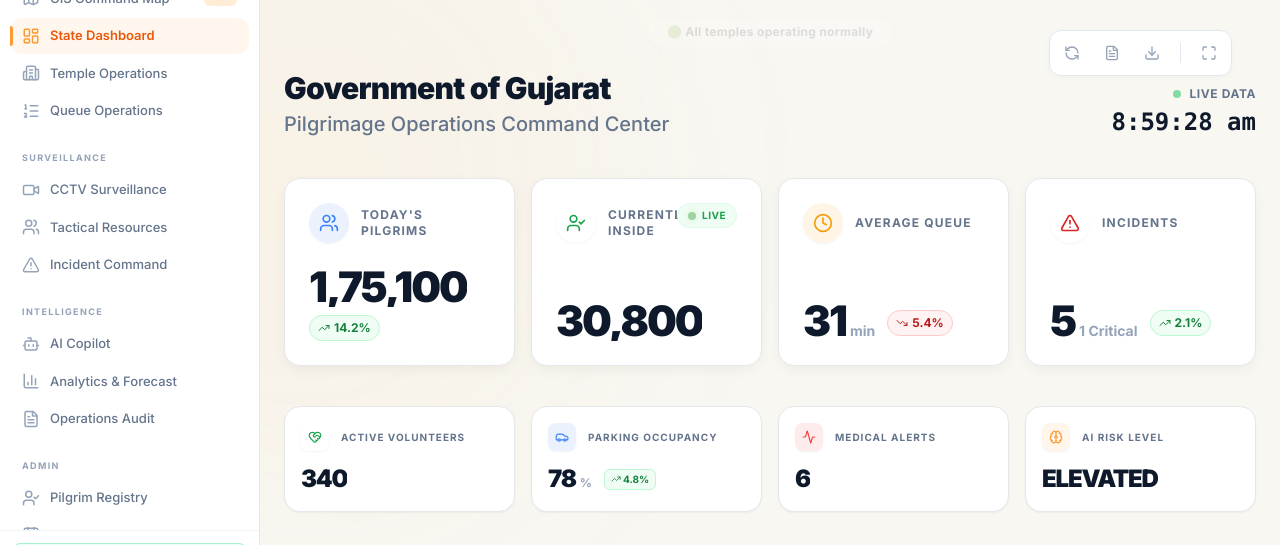
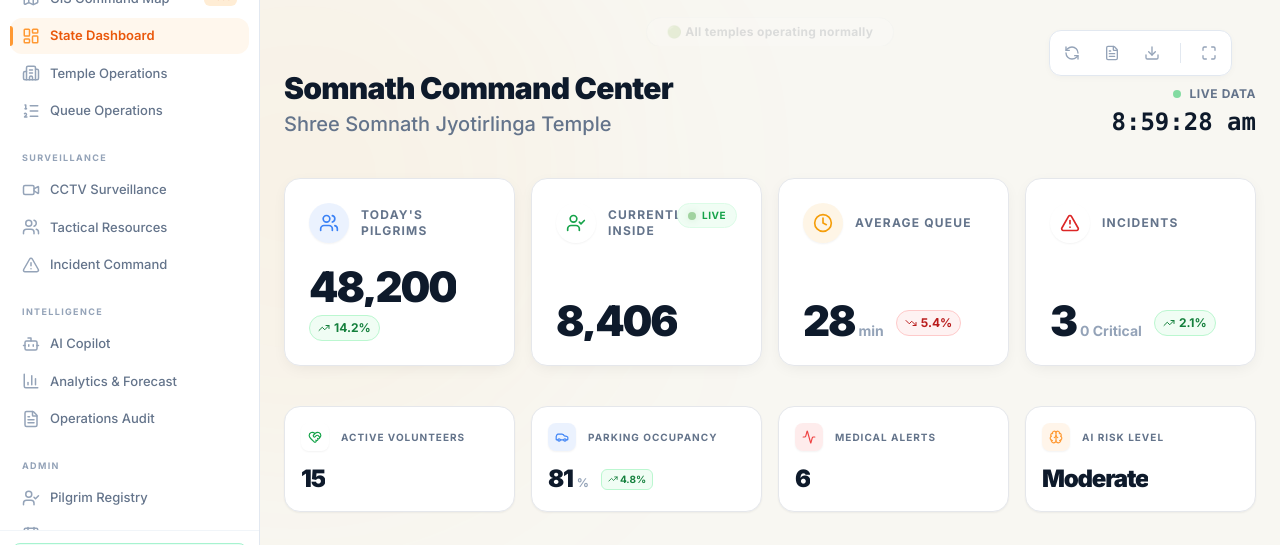
Before and after one commit to AdishAZ/YatraFlow, a React (Vite) app: page /dashboard in a window 1280 px wide. Shown: the part 123-668 px from the top of the page. Built offline with nearby package versions, Linux system fonts and the light colour scheme.

Commit message:
Refactor: synchronize Analytics, Dashboard, and Incidents with activeTemple context

```diff
--- a/src/context/OperationalContext.tsx
+++ b/src/context/OperationalContext.tsx
@@ -1,5 +1,5 @@
 import React, { createContext, useContext, useState, useMemo, type ReactNode } from 'react';
-import { TEMPLES, CAMERA_FEEDS, type TempleId, type TempleInfo, type CameraFeed } from '@/lib/data';
+import { TEMPLES, CAMERA_FEEDS, TEMPLE_KPIS, type TempleId, type TempleInfo, type CameraFeed } from '@/lib/data';
 
 interface OperationalContextType {
   selectedTemple: TempleId;
@@ -35,6 +35,19 @@
     aiConfidence: 98,
     waitTime: 45
   });
+
+  React.useEffect(() => {
+    // Reset base metrics when temple switches
+    const kpi = TEMPLE_KPIS.find(k => k.templeId === selectedTemple);
+    if (kpi) {
+      setGlobalMetrics({
+        crowdLevel: kpi.densityPct || kpi.crowdDensity,
+        visitors: kpi.currentVisitors,
+        aiConfidence: 95,
+        waitTime: kpi.avgWaitMin || kpi.avgQueueTime
+      });
+    }
+  }, [selectedTemple]);
 
   React.useEffect(() => {
     const timer = setInterval(() => {
--- a/src/pages/Analytics.tsx
+++ b/src/pages/Analytics.tsx
@@ -1,5 +1,6 @@
 import React, { useState } from 'react';
 import { motion, type Variants } from 'framer-motion';
+import { useOperational } from '@/context/OperationalContext';
 import {
   ComposedChart, AreaChart, Area, BarChart, Bar, LineChart, Line, RadarChart, PolarGrid, PolarAngleAxis, PolarRadiusAxis, Radar,
   XAxis, YAxis, CartesianGrid, Tooltip as RechartsTooltip, ResponsiveContainer, Legend
@@ -135,7 +136,7 @@
 };
 
 export default function Analytics() {
-  const [activeTemple, setActiveTemple] = useState('All Temples');
+  const { selectedTemple, templeInfo } = useOperational();
 
   const containerVariants = {
     hidden: { opacity: 0 },
@@ -158,22 +159,7 @@
             <BrainCircuit className="w-6 h-6 text-primary" />
             AI Intelligence Center
           </h1>
-          <p className="text-sm text-secondary mt-1">Predictive analytics and deep learning insights across Gujarat temples.</p>
-        </div>
-
-        <div className="flex bg-surface border border-border rounded-lg p-1">
-          {['All Temples', 'Somnath', 'Ambaji'].map(tab => (
-            <button
-              key={tab}
-              onClick={() => setActiveTemple(tab)}
-              className={cn(
-                "px-4 py-1.5 text-xs font-medium rounded-md transition-colors",
-                activeTemple === tab ? "bg-primary text-white shadow-sm" : "text-secondary hover:text-text hover:bg-card"
-              )}
-            >
-              {tab}
-            </button>
-          ))}
+          <p className="text-sm text-secondary mt-1">Predictive analytics and deep learning insights for {templeInfo.fullName}.</p>
         </div>
       </div>
 
--- a/src/pages/Dashboard.tsx
+++ b/src/pages/Dashboard.tsx
@@ -20,11 +20,21 @@
 import { ExportDialog } from '@/components/ui/ExportDialog';
 import { showToast } from '@/components/ui/Toast';
 import { useDemoState } from '@/hooks/useDemoState';
+import { useOperational } from '@/context/OperationalContext';
 
 export default function Dashboard() {
   const navigate = useNavigate();
-  const { actions } = useDemoState();
+  const { actions, incidents, resources } = useDemoState();
+  const { selectedTemple, globalMetrics, templeInfo } = useOperational();
   const [currentTime, setCurrentTime] = useState(new Date());
+
+  const activeTempleKPI = TEMPLE_KPIS.find(t => t.templeId === selectedTemple) || TEMPLE_KPIS[0];
+  const activeIncidentsCount = incidents.filter(i => i.templeId === selectedTemple && i.status !== 'Resolved').length;
+  const criticalIncidentsCount = incidents.filter(i => i.templeId === selectedTemple && i.severity === 'Critical' && i.status !== 'Resolved').length;
+  const activeVolunteersCount = resources.filter(r => r.templeId === selectedTemple).length;
+  const activeAlertsCount = actions.getActiveAlertCount(); // Simplified for now
+
+  const filteredActivityFeed = ACTIVITY_FEED.filter(a => a.templeId === selectedTemple);
 
   const [showExport, setShowExport] = useState(false);
   const [activeTimespan, setActiveTimespan] = useState('Today');
@@ -81,10 +91,10 @@
       <div className="flex flex-col md:flex-row md:items-end justify-between gap-4 mt-2">
         <motion.div initial={{ opacity: 0, x: -20 }} animate={{ opacity: 1, x: 0 }}>
           <h1 className="text-3xl font-black tracking-tight text-[#0E1A2B] flex items-center gap-3">
-            Government of Gujarat
+            {templeInfo.name} Command Center
           </h1>
           <p className="text-xl font-medium text-slate-500 mt-1">
-            Pilgrimage Operations Command Center
+            {templeInfo.fullName}
           </p>
         </motion.div>
         <motion.div initial={{ opacity: 0, x: 20 }} animate={{ opacity: 1, x: 0 }} className="text-right">
@@ -102,7 +112,7 @@
       <div className="grid grid-cols-1 md:grid-cols-2 lg:grid-cols-4 gap-4 mt-4">
         <MetricCard
           title="Today's Pilgrims"
-          value={STATEWIDE_KPIS.todayPilgrims}
+          value={activeTempleKPI.todayVisitors}
           icon={Users}
           trend={{ value: 14.2, label: 'vs last week' }}
           variant="primary"
@@ -110,7 +120,7 @@
         />
         <MetricCard
           title="Currently Inside"
-          value={STATEWIDE_KPIS.currentInside}
+          value={globalMetrics.visitors}
           icon={UserCheck}
           live
           color="text-green-600"
@@ -118,7 +128,7 @@
         />
         <MetricCard
           title="Average Queue"
-          value={STATEWIDE_KPIS.avgQueueTime}
+          value={globalMetrics.waitTime}
           suffix="min"
           icon={Clock}
           color="text-amber-500"
@@ -127,8 +137,8 @@
         />
         <MetricCard
           title="Incidents"
-          value={actions.getActiveIncidentCount() || STATEWIDE_KPIS.openIncidents}
-          suffix={`${actions.getCriticalCount() || 1} Critical`}
+          value={activeIncidentsCount}
+          suffix={`${criticalIncidentsCount} Critical`}
           icon={AlertTriangle}
           color="text-red-600"
           trend={{ value: 2.1, label: '' }}
@@ -140,14 +150,14 @@
       <div className="grid grid-cols-2 lg:grid-cols-4 gap-4 mt-4">
         <MetricCard
           title="Active Volunteers"
-          value={STATEWIDE_KPIS.activeVolunteers}
+          value={activeVolunteersCount}
           icon={HeartHandshake}
           color="text-green-600"
           variant="secondary"
         />
         <MetricCard
           title="Parking Occupancy"
-          value={STATEWIDE_KPIS.parkingOccupancy}
+          value={activeTempleKPI.parkingOccupancy}
           suffix="%"
           icon={Car}
           color="text-blue-500"
@@ -156,14 +166,14 @@
         />
         <MetricCard
           title="Medical Alerts"
-          value={actions.getActiveAlertCount() || STATEWIDE_KPIS.medicalAlerts}
+          value={activeAlertsCount}
           icon={Activity}
           color="text-red-500"
           variant="secondary"
         />
         <MetricCard
           title="AI Risk Level"
-          value={STATEWIDE_KPIS.aiRiskLevel}
+          value={activeTempleKPI.aiRiskLevel}
           icon={Brain}
           color="text-saffron-500"
           variant="secondary"
@@ -197,7 +207,7 @@
             <div className="absolute top-2 bottom-2 left-3 w-0.5 bg-slate-100 z-0"></div>
 
             <div className="space-y-6 relative z-10">
-              {ACTIVITY_FEED.map((activity, i) => (
+              {filteredActivityFeed.length > 0 ? filteredActivityFeed.map((activity, i) => (
                 <div key={activity.id} className="flex gap-4 items-start group">
                   <div className="mt-1 bg-white p-1 rounded-full">
                     <div className="w-3 h-3 rounded-full shadow-sm" style={{ backgroundColor: TEMPLES[activity.templeId].color }} />
@@ -210,7 +220,9 @@
                     <p className="text-sm font-semibold text-[#0E1A2B] leading-snug group-hover:text-saffron-600 transition-colors">{activity.message}</p>
                   </div>
                 </div>
-              ))}
+              )) : (
+                <div className="text-sm text-slate-400 text-center mt-10">No recent activity</div>
+              )}
             </div>
           </div>
         </motion.div>
--- a/src/pages/Incidents.tsx
+++ b/src/pages/Incidents.tsx
@@ -4,6 +4,7 @@
 import type { TempleId } from '@/lib/data';
 import type { DemoIncident } from '@/lib/demoState';
 import { useDemoState } from '@/hooks/useDemoState';
+import { useOperational } from '@/context/OperationalContext';
 import { useBridgeSync } from '@/hooks/useBridgeSync';
 import { IncidentDrawer } from '@/components/ui/IncidentDrawer';
 import { DispatchDrawer } from '@/components/ui/DispatchDrawer';
@@ -27,8 +28,8 @@
 
 export default function Incidents() {
   const { incidents, resources, alerts, actions } = useDemoState();
+  const { selectedTemple } = useOperational();
   const bridge = useBridgeSync(5000); // 🔄 poll bridge for mobile SOS
-  const [selectedTemple, setSelectedTemple] = useState<TempleId | 'all'>('all');
   const [searchQuery, setSearchQuery] = useState('');
   const [expandedIncident, setExpandedIncident] = useState<string | null>(null);
   const [tick, setTick] = useState(0);
@@ -47,7 +48,7 @@
 
   const filteredIncidents = useMemo(() => {
     return incidents.filter(inc => {
-      const matchTemple = selectedTemple === 'all' || inc.templeId === selectedTemple;
+      const matchTemple = inc.templeId === selectedTemple;
       const matchSearch = inc.title.toLowerCase().includes(searchQuery.toLowerCase()) || inc.id.toLowerCase().includes(searchQuery.toLowerCase());
       return matchTemple && matchSearch;
     }).map(inc => {
@@ -246,14 +247,7 @@
           {/* RIGHT: FILTERS */}
           <div className="flex items-center w-full xl:w-[35%] shrink-0 xl:border-l border-slate-200 xl:pl-4">
              <div className="flex gap-2 w-full">
-               <select className="w-1/3 min-w-0 bg-slate-50 border border-slate-200 rounded text-[10px] font-bold text-[#0E1A2B] px-2 py-1.5 outline-none"
-                 onChange={(e) => setSelectedTemple(e.target.value as any)}>
-                 <option value="all">All Temples</option>
-                 <option value="somnath">Somnath</option>
-                 <option value="dwarka">Dwarka</option>
-                 <option value="ambaji">Ambaji</option>
-               </select>
-               <input type="text" placeholder="Search..."
+               <input type="text" placeholder="Search incidents..."
                  className="flex-1 min-w-0 bg-slate-50 border border-slate-200 rounded text-[10px] font-bold text-[#0E1A2B] px-2 py-1.5 outline-none placeholder:text-slate-400"
                  value={searchQuery} onChange={(e) => setSearchQuery(e.target.value)} />
                <button onClick={() => { setDrawerMode('create'); setShowIncidentDrawer(true); }} className="bg-blue-600 hover:bg-blue-700 text-white px-3 py-1.5 rounded text-[10px] font-bold tracking-widest uppercase flex items-center gap-1 transition-colors whitespace-nowrap">
```
